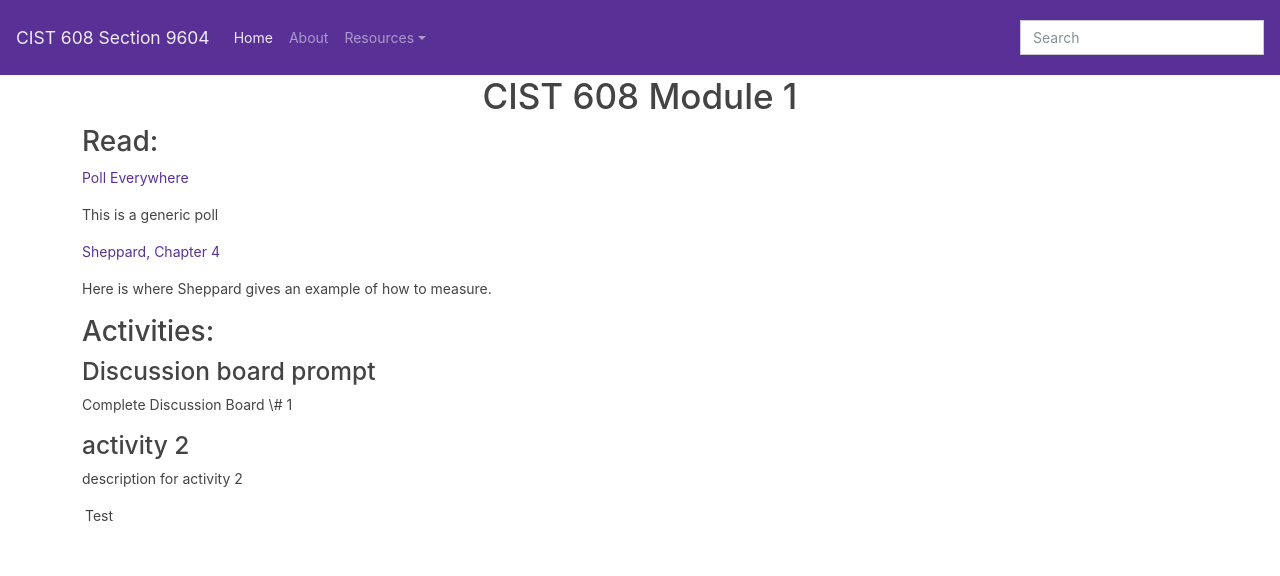
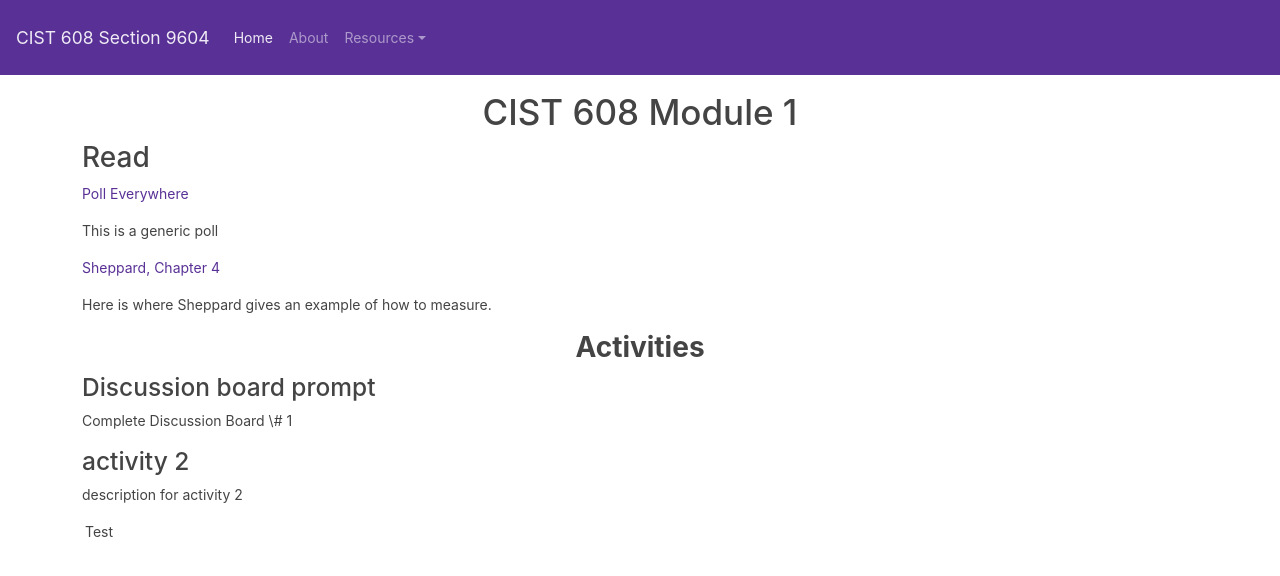
Before and after one commit to loganrath/libwtf, a Jekyll site: the page built from 608-module1.md, in a window 1280 px wide. Shown: the top 576 px of the page. Built offline with Jekyll 4.4.1, drawn with Linux system fonts in a browser that asks for light colours; nearby versions of some CDN libraries.

Commit message:
Update yamlmodule.html

```diff
--- a/_layouts/yamlmodule.html
+++ b/_layouts/yamlmodule.html
@@ -8,7 +8,7 @@
   <link rel="stylesheet" href="https://cdn.jsdelivr.net/npm/bootswatch@4.5.2/dist/pulse/bootstrap.min.css" />
 </head>
 <body>
-  <nav class="navbar navbar-expand-sm navbar-dark bg-primary">
+  <nav class="navbar navbar-expand-sm navbar-dark bg-primary mb-3">
         <a class="navbar-brand" href="#">CIST 608 Section 9604</a>
         <button class="navbar-toggler" type="button" data-toggle="collapse" data-target="#navbarsExample03" aria-controls="navbarsExample03" aria-expanded="false" aria-label="Toggle navigation">
           <span class="navbar-toggler-icon"></span>
@@ -31,9 +31,6 @@
               </div>
             </li>
           </ul>
-          <form class="form-inline my-2 my-md-0">
-            <input class="form-control" type="text" placeholder="Search">
-          </form>
         </div>
       </nav>
 
@@ -43,14 +40,14 @@
 <div id="content-wrapper" class="container">
   <div id="content">
   <div class="row">
-    <h2>Read:</h2>
+    <h2>Read</h2>
 	  {% for reading in page.readings %}
 		<p><a class="button" target="_blank" href="{{ block.url }}">{{ reading.title }}</a></p>
     <p>{{ reading.description }}</p>
 	  {% endfor %}
   </div>
   <div class="row">
-    <h2>Activities:</h2>
+    <h2 class="text-center font-weight-bold">Activities</h2>
     {% for activity in page.activities %}
     <h3>{{ activity.title }}</h3>
     <p>{{ activity.description }}</p>
```
